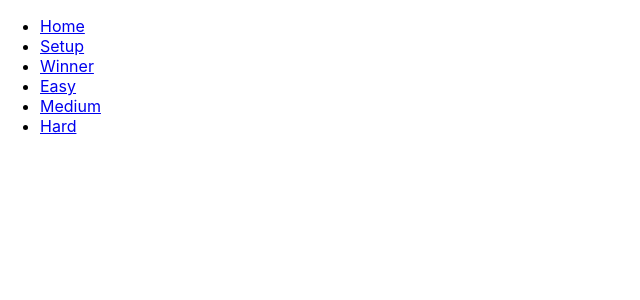
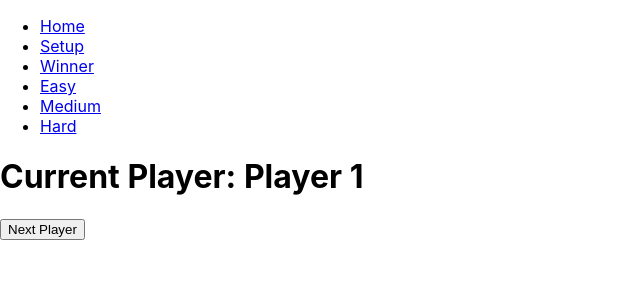
Before and after one commit to hauntedghoul/Nim, a React (Create React App) app in the folder nim/: page /easy in a window 1280 px wide. Shown: the top 300 px of the page, without its empty margins (0-640 px from the left). Built offline with nearby package versions, Linux system fonts and the light colour scheme.

Commit message:
player if thing

```diff
--- a/nim/src/Components/easy.js
+++ b/nim/src/Components/easy.js
@@ -1,12 +1,25 @@
 import React from 'react'
+import { useState } from 'react';
+
 import Nav from './Navbar/Nav'
 
 const easy = () => {
+
+    const [isFirstPlayer, setIsFirstPlayer] = useState(true);
+
+    const nextPlayer = () => {
+      setIsFirstPlayer(!isFirstPlayer);
+    };
+
     return (
+      <div>
         <div>
             <Nav />
         </div>
-    )
-}
+        <h1>Current Player: {isFirstPlayer ? 'Player 1' : 'Player 2'}</h1>
+        <button onClick={nextPlayer}>Next Player</button>
+      </div>
+    );
+  }
 
 export default easy
--- a/nim/src/Components/playersetup.js
+++ b/nim/src/Components/playersetup.js
@@ -1,4 +1,5 @@
 import React from 'react'
+
 import Nav from './Navbar/Nav'
 
 const playersetup = () => {
```
